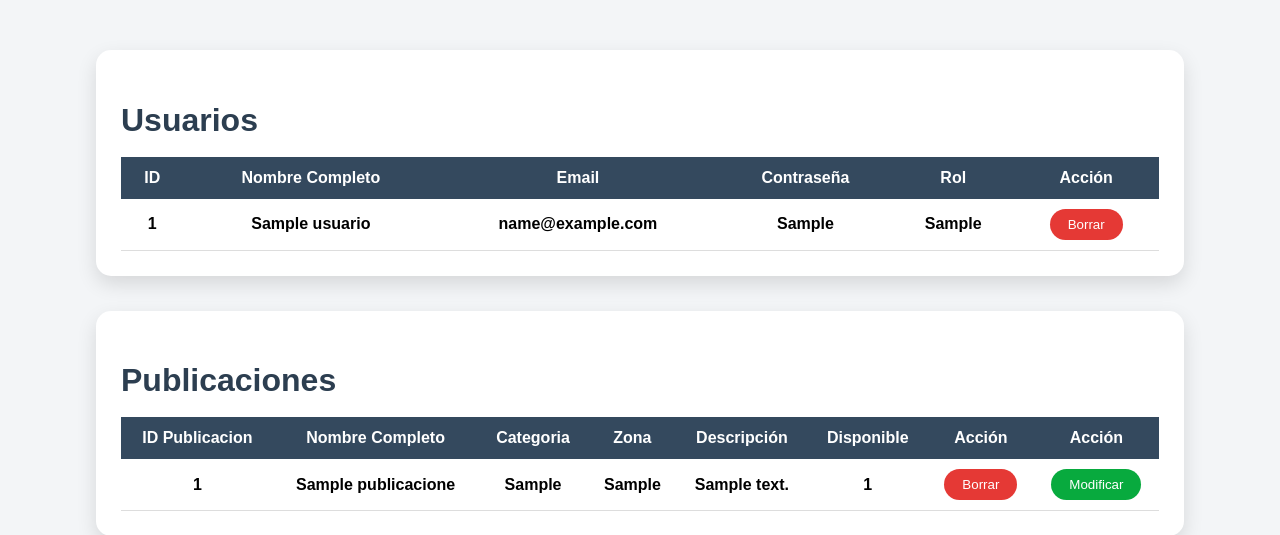
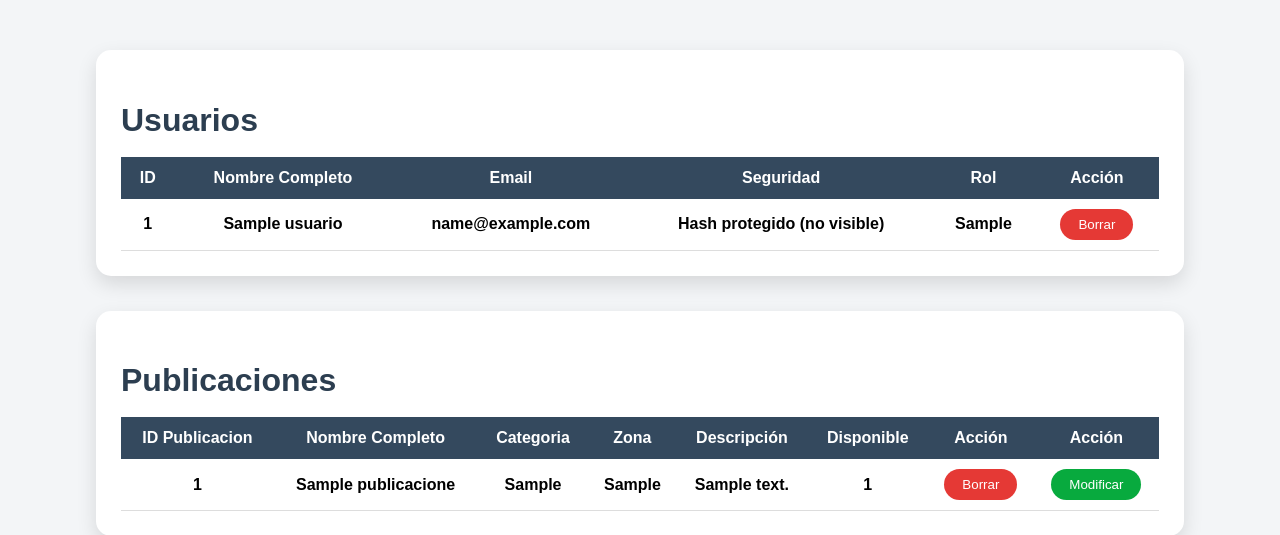
Before and after one commit to ThyagoASan/Altoque-Metodologia-web, a PHP site: page /perfil_admin.php in a window 1280 px wide. Shown: the part 321-856 px from the top of the page. Run offline with PHP 8.4, Linux system fonts and the light colour scheme; tables that the repository leaves empty hold one stand-in row (values such as "Sample post").

Commit message:
No mostrar hashes o contraseñas en administración

```diff
--- a/FontEnd/html_y_css/perfil_admin.php
+++ b/FontEnd/html_y_css/perfil_admin.php
@@ -24,7 +24,7 @@ include ("../../backend/conexion/conexion_dal.php");
                         <th>ID</th>
                         <th>Nombre Completo</th>
                         <th>Email</th>
-                        <th>Contraseña</th>
+                        <th>Seguridad</th>
                         <th>Rol</th>
                         <th>Acción</th>
                     </tr>
@@ -37,7 +37,7 @@ include ("../../backend/conexion/conexion_dal.php");
                             <td> <?php echo ($usuario["id"]);?></td><?php
                             ?><td> <?php echo ($usuario["nombre_completo"]);?></td><?php
                             ?><td> <?php echo ($usuario["email"]);?></td><?php
-                            ?><td> <?php echo ($usuario["contraseña"]);?></td><?php
+                            ?><td>Hash protegido (no visible)</td><?php
                             ?><td> <?php echo ($usuario["rol"]);?></td>
                         <td>
                         <button class="tabla__boton_borrar">
```
